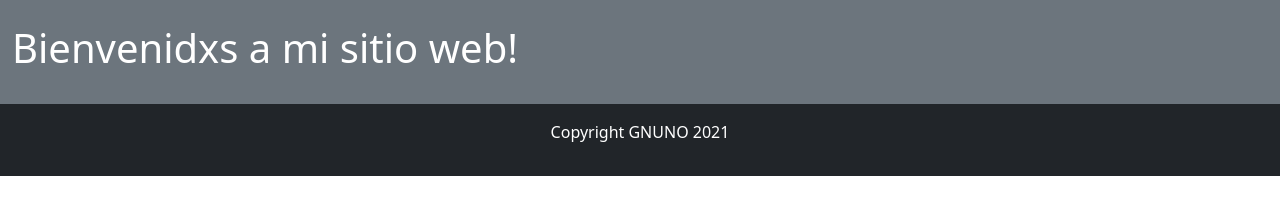
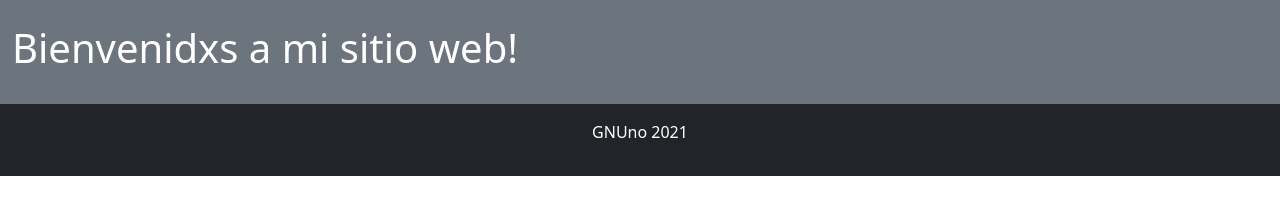
Before and after one commit to matiasnoriega/taller-git, a plain HTML site: page index.html in a window 1280 px wide. Drawn offline with nearby package versions, Linux system fonts and the light colour scheme.

Commit message:
(feat, index.html): manejo automatico de fecha footer

```diff
--- a/index.html
+++ b/index.html
@@ -18,8 +18,14 @@
     <!-- Optional JavaScript; choose one of the two! -->
 
     <footer class="container-fluid bg-dark text-white text-center py-3">
-      <p>Copyright GNUNO 2021</p>
+      <p id="footer"> </p>
     </footer>
+
+    <script type="text/javascript">
+        window.onload = function () {
+            document.getElementById("footer").innerText = "GNUno " + new Date().getFullYear().toString();
+        }
+    </script>
     <!-- Option 1: Bootstrap Bundle with Popper -->
     <script src="https://cdn.jsdelivr.net/npm/bootstrap@5.1.3/dist/js/bootstrap.bundle.min.js" integrity="sha384-ka7Sk0Gln4gmtz2MlQnikT1wXgYsOg+OMhuP+IlRH9sENBO0LRn5q+8nbTov4+1p" crossorigin="anonymous"></script>
 
```
